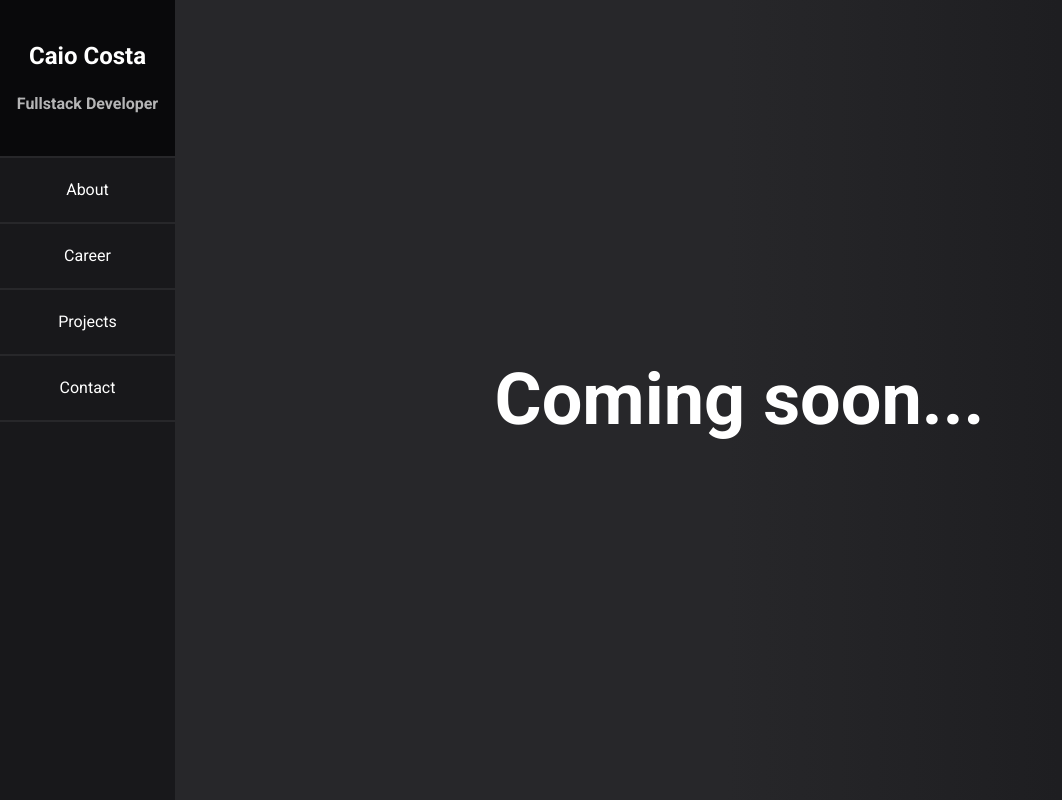
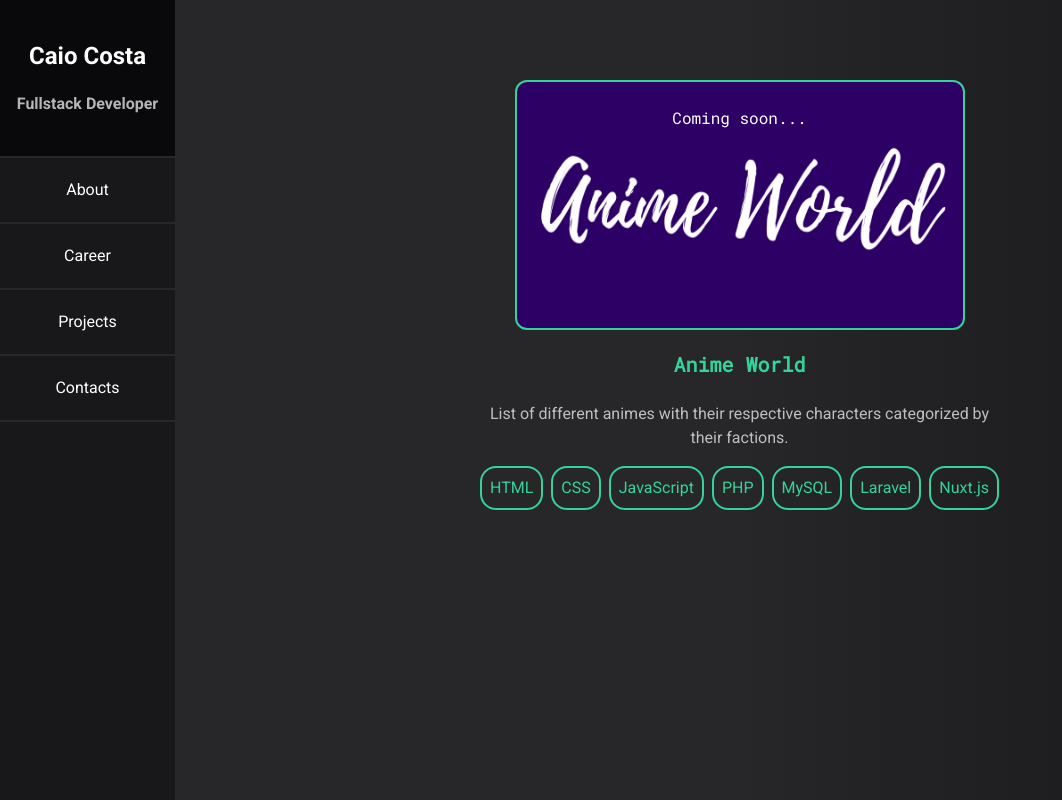
Before and after one commit to abysswalkerCaio/caio-portfolio, a Nuxt app in the folder frontend/: page /projects in a window 1280 px wide. Shown: the whole page, without its empty margins (0-1062 px from the left). Built offline with nearby package versions, Linux system fonts and the light colour scheme.

Commit message:
Style changes project and career

```diff
--- a/frontend/app.vue
+++ b/frontend/app.vue
@@ -1,11 +1,11 @@
 <template>
   <div
-    class="min-h-screen bg-gradient-to-r from-zinc-800 from-50% to-zinc-900 to-100% font-roboto grid grid-rows-[55px_55px_1fr] lg:grid-rows-[1fr] lg:grid-cols-[175px_1fr]"
+    class="min-h-screen bg-gradient-to-r from-zinc-800 from-50% to-zinc-900 to-100% font-roboto grid grid-rows-[55px_55px_1fr] md:grid-rows-[1fr] md:grid-cols-[175px_1fr]"
   >
-    <Header class="lg:hidden"></Header>
+    <Header class="md:hidden"></Header>
     <Navbar></Navbar>
     <NuxtPage
-      class="bg-gradient-to-r from-zinc-800 from-50% to-zinc-900 to-100% pl-10 pr-4"
+      class="bg-gradient-to-r from-zinc-800 from-50% to-zinc-900 to-100% pl-4 pr-4 md:pl-10 md:pr-4"
     ></NuxtPage>
   </div>
 </template>
--- a/frontend/assets/css/main.css
+++ b/frontend/assets/css/main.css
@@ -3,14 +3,3 @@
 @tailwind base;
 @tailwind components;
 @tailwind utilities;
-
-/* Hide scrollbar for Chrome, Safari and Opera */
-.no-scrollbar::-webkit-scrollbar {
-  display: none;
-}
-
-/* Hide scrollbar for IE, Edge and Firefox */
-.no-scrollbar {
-  -ms-overflow-style: none; /* IE and Edge */
-  scrollbar-width: none; /* Firefox */
-}
--- a/frontend/components/navbar/Navbar.vue
+++ b/frontend/components/navbar/Navbar.vue
@@ -1,8 +1,8 @@
 <template>
   <nav
-    class="bg-zinc-900 lg:bg-zinc-900 text-white flex items-center justify-between px-3 sticky top-0 z-10 lg:items-start lg:justify-center lg:px-0"
+    class="bg-zinc-900 lg:bg-zinc-900 text-white flex items-center justify-between px-3 sticky top-0 z-10 md:items-start md:justify-center md:px-0"
   >
-    <div class="flex items-center flex-wrap gap-4 w-full h-full lg:hidden">
+    <div class="flex items-center flex-wrap gap-4 w-full h-full md:hidden">
       <NuxtLink
         class="h-full w-14 flex items-center justify-center border-b-4 rounded-b-sm border-transparent transition ease-in-out hover:border-emerald-400 cursor-pointer opacity-70"
         :to="'/'"
@@ -20,12 +20,12 @@
       >
     </div>
     <NuxtLink
-      class="h-full w-14 flex items-center justify-center border-b-4 rounded-b-sm border-transparent transition ease-in-out hover:border-emerald-400 cursor-pointer opacity-70 lg:hidden"
+      class="h-full w-14 flex items-center justify-center border-b-4 rounded-b-sm border-transparent transition ease-in-out hover:border-emerald-400 cursor-pointer opacity-70 md:hidden"
       :to="'/contact'"
-      >Contact</NuxtLink
+      >Contacts</NuxtLink
     >
     <div
-      class="max-[1023px]:hidden sticky top-0 flex flex-col items-center justify-center w-full"
+      class="max-[767px]:hidden sticky top-0 flex flex-col items-center justify-center w-full"
     >
       <div
         class="py-10 w-full flex flex-col items-center justify-center gap-5 bg-zinc-950"
@@ -65,7 +65,7 @@
           <NuxtLink
             class="transition ease-in-out hover:text-emerald-400"
             :to="'/contact'"
-            >Contact</NuxtLink
+            >Contacts</NuxtLink
           >
         </li>
       </ul>
--- a/frontend/components/project-card/ProjectCard.vue
+++ /dev/null
@@ -1,39 +0,0 @@
-<template>
-  <div class="inline-block">
-    <h1
-      class="bg-emerald-400 rounded-t-md p-1 text-xl font-semibold"
-    >
-      {{ name }}
-    </h1>
-    <div
-      class="border-solid border-4 rounded-b-md border-emerald-400 bg-zinc-200"
-    >
-      <div class="h-40 overflow-y-scroll no-scrollbar">
-        <p class="p-2 opacity-80 font-medium">
-          {{ description }}
-        </p>
-      </div>
-      <div v-if="status === 'Coming soon...'" class="bg-yellow-600 p-2">
-        <p class="text-white">
-          {{ status }}
-        </p>
-      </div>
-      <div v-else-if="status === 'In progress...'" class="bg-blue-500 p-2">
-        <p class="text-white">
-          {{ status }}
-        </p>
-      </div>
-      <div v-else-if="status === 'Completed'" class="bg-green-500 p-2">
-        <p class="text-white">
-          {{ status }}
-        </p>
-      </div>
-    </div>
-  </div>
-</template>
-
-<script lang="ts">
-export default {
-  props: ["name", "description", "status"],
-};
-</script>
--- a/frontend/pages/career.vue
+++ b/frontend/pages/career.vue
@@ -12,21 +12,21 @@
       >
         Career
       </h1>
-      <div class="border-solid border-l-2 border-emerald-800 pl-4">
+      <div class="border-solid border-l-4 border-emerald-800 ml-6">
         <div class="flex gap-2">
           <font-awesome-icon
             :icon="'briefcase'"
-            class="bg-emerald-800 text-xl rounded-3xl p-3 mt-2"
+            class="bg-emerald-800 text-xl p-3"
           />
           <div class="flex flex-col justify-center pl-4">
             <p class="text-lg font-semibold">Fullstack Developer</p>
             <p class="text-lg font-medium">2022 - At the moment</p>
             <div class="flex w-full my-5">
-              <div class="border-solid border-2 border-emerald-800 w-1/4"></div>
+              <div class="border-solid border-2 border-emerald-800 w-10"></div>
             </div>
             <p class="text-lg font-semibold">Intern</p>
             <ul
-              class="flex flex-col marker:text-emerald-400 list-disc gap-2 ml-5 w-9/12"
+              class="flex flex-col marker:text-emerald-400 list-disc gap-3 ml-5 w-9/12 lg:w-8/12 xl:w-7/12"
             >
               <li>
                 Updates to the Dados abertos system admin value entry portal
@@ -48,6 +48,45 @@
                 handling requests.
               </li>
             </ul>
+            <div
+              class="flex flex-wrap gap-2 mt-4 text-xs text-emerald-400 w-4/6 sm:w-3/6 md:2/6"
+            >
+              <p
+                class="border-solid border-2 border-emerald-400 w-fit p-2 rounded-2xl"
+              >
+                HTML
+              </p>
+              <p
+                class="border-solid border-2 border-emerald-400 w-fit p-2 rounded-2xl"
+              >
+                CSS
+              </p>
+              <p
+                class="border-solid border-2 border-emerald-400 w-fit p-2 rounded-2xl"
+              >
+                JavaScript
+              </p>
+              <p
+                class="border-solid border-2 border-emerald-400 w-fit p-2 rounded-2xl"
+              >
+                PHP
+              </p>
+              <p
+                class="border-solid border-2 border-emerald-400 w-fit p-2 rounded-2xl"
+              >
+                MySQL
+              </p>
+              <p
+                class="border-solid border-2 border-emerald-400 w-fit p-2 rounded-2xl"
+              >
+                Laravel
+              </p>
+              <p
+                class="border-solid border-2 border-emerald-400 w-fit p-2 rounded-2xl"
+              >
+                Vue.js
+              </p>
+            </div>
           </div>
         </div>
       </div>
--- a/frontend/pages/contact.vue
+++ b/frontend/pages/contact.vue
@@ -16,13 +16,17 @@
         class="flex flex-col items-center justify-center w-full h-full gap-6 text-5xl sm:text-6xl lg:text-7xl 2xl:text-[80px] font-black"
       >
         <font-awesome-icon :icon="'mobile-screen'" class="text-emerald-400" />
-        <p class="text-3xl opacity-70">+55 13 97411 2148</p>
+        <p class="text-xl sm:text-2xl lg:text-3xl opacity-70">
+          +55 13 97411 2148
+        </p>
       </div>
       <div
         class="flex flex-col items-center justify-center w-full h-full gap-6 text-5xl sm:text-6xl lg:text-7xl 2xl:text-[80px] font-black"
       >
         <font-awesome-icon :icon="'envelope'" class="text-emerald-400" />
-        <p class="text-3xl opacity-70">hcaio370@gmail.com</p>
+        <p class="text-xl sm:text-2xl lg:text-3xl opacity-70">
+          hcaio370@gmail.com
+        </p>
       </div>
       <div
         class="flex flex-col items-center justify-center w-full h-full gap-6 text-5xl sm:text-6xl lg:text-7xl 2xl:text-[80px] font-black"
@@ -32,7 +36,7 @@
           class="text-emerald-400"
         />
         <a
-          class="text-3xl opacity-70"
+          class="text-xl sm:text-2xl lg:text-3xl opacity-70"
           href="https://github.com/abysswalkerCaio"
           target="_blank"
           >GitHub</a
@@ -46,7 +50,7 @@
           class="text-emerald-400"
         />
         <a
-          class="text-3xl opacity-70"
+          class="text-xl sm:text-2xl lg:text-3xl opacity-70"
           href="https://www.linkedin.com/in/caio-costa-383a3b227/"
           target="_blank"
           >LinkedIn</a
--- a/frontend/pages/projects.vue
+++ b/frontend/pages/projects.vue
@@ -5,11 +5,63 @@
     </Head>
     <section
       id="projects"
-      class="flex items-center justify-center text-white break-words gap-5 h-full"
+      class="flex flex-col pt-20 pb-20 text-white break-words gap-5 h-full"
     >
-      <h1 class="text-5xl sm:text-6xl lg:text-7xl 2xl:text-[80px] font-black">
-        Coming soon...
-      </h1>
+      <div class="flex flex-col gap-5 items-center justify-center">
+        <div
+          class="anime-world flex flex-shrink-0 flex-col items-center gap-5 border-solid border-2 text-center font-roboto-mono border-emerald-400 rounded-xl w-[280px] h-[250px] min-[500px]:w-[450px] p-6"
+        >
+          <button><p class="disabled:opacity-10">Coming soon...</p></button>
+        </div>
+        <div class="flex flex-col h-full w-full sm:w-3/4 md:w-2/4">
+          <p
+            class="text-emerald-400 text-center text-xl font-roboto-mono font-bold"
+          >
+            Anime World
+          </p>
+          <p class="w-full mt-6 opacity-70 text-center">
+            List of different animes with their respective characters
+            categorized by their factions.
+          </p>
+          <div class="flex flex-wrap justify-center gap-2 mt-4 text-emerald-400">
+            <p
+              class="border-solid border-2 border-emerald-400 w-fit p-2 rounded-2xl"
+            >
+              HTML
+            </p>
+            <p
+              class="border-solid border-2 border-emerald-400 w-fit p-2 rounded-2xl"
+            >
+              CSS
+            </p>
+            <p
+              class="border-solid border-2 border-emerald-400 w-fit p-2 rounded-2xl"
+            >
+              JavaScript
+            </p>
+            <p
+              class="border-solid border-2 border-emerald-400 w-fit p-2 rounded-2xl"
+            >
+              PHP
+            </p>
+            <p
+              class="border-solid border-2 border-emerald-400 w-fit p-2 rounded-2xl"
+            >
+              MySQL
+            </p>
+            <p
+              class="border-solid border-2 border-emerald-400 w-fit p-2 rounded-2xl"
+            >
+              Laravel
+            </p>
+            <p
+              class="border-solid border-2 border-emerald-400 w-fit p-2 rounded-2xl"
+            >
+              Nuxt.js
+            </p>
+          </div>
+        </div>
+      </div>
     </section>
   </div>
 </template>
@@ -19,7 +71,30 @@ export default {
   data() {
     return {
       title: "Portfolio by Caio Costa - Projects",
+      anime: [
+        {
+          name: "Anime World",
+          technologies: [
+            "HTML",
+            "CSS",
+            "JavaScript",
+            "TypeScript",
+            "PHP",
+            "MySQL",
+            "Laravel",
+            "Nuxt.js",
+          ],
+        },
+      ],
     };
   },
 };
 </script>
+
+<style>
+.anime-world {
+  background-image: url("../assets/images/anime-world-banner.png");
+  background-size: 100% 100%;
+  object-fit: scale-down;
+}
+</style>
```
Also changed, not shown: frontend/assets/images/anime-world-banner.png (added).
